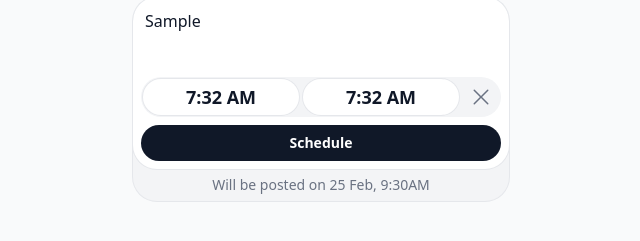
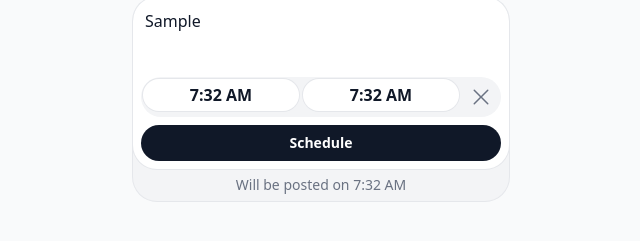
Before and after one commit to olashipsjs/schedule-post, a React (Vite) app: page / in a window 1280 px wide. Both pictures are taken after typing "Sample" into the empty fields and a click on the button 697 px from the left and 458 px from the top of the page. Shown: the part 301-542 px from the top of the page, without its empty margins (319-959 px from the left). Built offline with nearby package versions, Linux system fonts and the light colour scheme.

Commit message:
📝 Refactor form structure and add dynamic notification message based on form values

```diff
--- a/src/App.tsx
+++ b/src/App.tsx
@@ -73,6 +73,8 @@ const App = () => {
             }}
             onSubmit={() => null!}
           >
+            {({ values }) => {
+              return (
                 <Form>
                   <Field
                     name='message'
@@ -116,7 +118,7 @@ const App = () => {
                               <Field.Sheet className='rounded-full w-full'>
                                 <Select>
                                   <Select.Trigger className='bg-transparent text-gray-900 w-full py-1'>
-                                <Select.Value className='text-lg'>
+                                    <Select.Value className='text-base'>
                                       {(value) => {
                                         return `${value.hour}:${
                                           value.minute < 10
@@ -141,7 +143,7 @@ const App = () => {
                               <Field.Sheet className='rounded-full w-full'>
                                 <Select>
                                   <Select.Trigger className='bg-transparent text-gray-900 w-full py-1'>
-                                <Select.Value className='text-lg'>
+                                    <Select.Value className='text-base'>
                                       {(value) => {
                                         return `${value.hour}:${
                                           value.minute < 10
@@ -174,11 +176,18 @@ const App = () => {
                       className='p-1.5 mt-[-32px] opacity-0 -z-10'
                     >
                       <p className='text-center text-gray-500 text-sm font-medium'>
-                    Will be posted on 25 Feb, 9:30AM
+                        Will be posted on{' '}
+                        {`${values.endTime.hour}:${
+                          values.endTime.minute < 10
+                            ? '0' + values.endTime.minute
+                            : values.endTime.minute
+                        } ${values.endTime.meridian.toUpperCase()}`}
                       </p>
                     </div>
                   </Field>
                 </Form>
+              );
+            }}
           </Formik>
         </div>
       </section>
```
Lines whose indentation alone changed are shown as unchanged.
